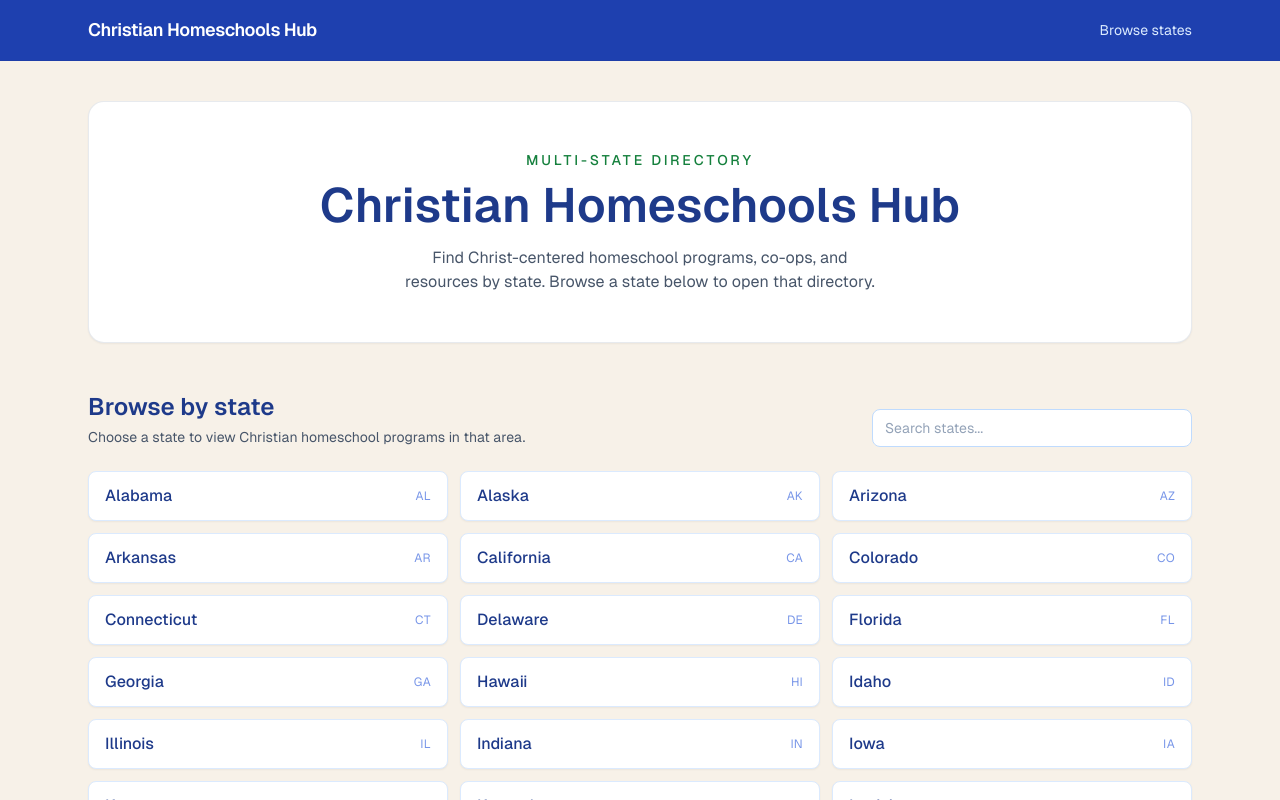
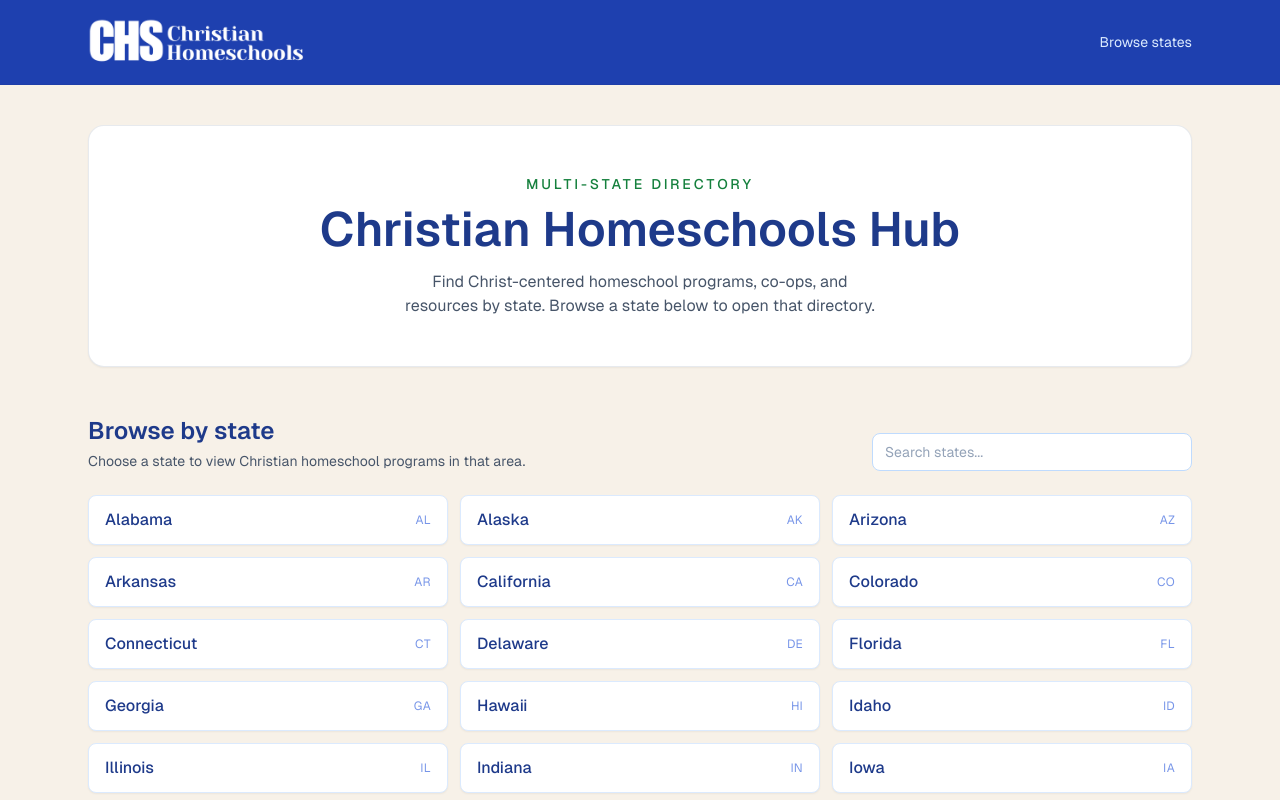
Before and after one commit to elopez8090/homeschool-hub, a Next.js app: page / in a window 1280 px wide. Shown: the top 800 px of the page. Built offline with nearby package versions, Linux system fonts and the light colour scheme.

Commit message:
Add logo and fix upgrade button visibility

```diff
--- a/app/[state]/[id]/page.tsx
+++ b/app/[state]/[id]/page.tsx
@@ -100,7 +100,6 @@ export default async function ProgramPage({ params }: ProgramPageProps) {
         </a>
       </section>
 
-      {!isFeaturedActive(program) || !isEsaActive(program) ? (
       <section className="rounded-xl border border-amber-200 bg-amber-50/70 px-6 py-6">
         <h2 className="text-lg font-semibold text-blue-900">
           Program owner upgrades
@@ -108,26 +107,31 @@ export default async function ProgramPage({ params }: ProgramPageProps) {
         <p className="mt-1 text-sm text-slate-600">
           Increase visibility with a monthly featured listing or ESA badge.
         </p>
+        {program.featured === false || program.esa_verified === false ? (
           <div className="mt-4 flex flex-wrap gap-3">
-            {!isFeaturedActive(program) ? (
+            {program.featured === false && (
               <Link
                 href={`/${params.state}/${params.id}/upgrade`}
                 className="inline-flex rounded-lg bg-emerald-700 px-4 py-2 text-sm font-semibold text-white hover:bg-emerald-800"
               >
                 Upgrade to Featured · {UPGRADE_PLANS.featured.priceLabel}
               </Link>
-            ) : null}
-            {!isEsaActive(program) ? (
+            )}
+            {program.esa_verified === false && (
               <Link
                 href={`/${params.state}/${params.id}/upgrade`}
                 className="inline-flex rounded-lg bg-blue-700 px-4 py-2 text-sm font-semibold text-white hover:bg-blue-800"
               >
                 Get ESA Badge · {UPGRADE_PLANS.esa.priceLabel}
               </Link>
-            ) : null}
+            )}
           </div>
+        ) : (
+          <p className="mt-4 text-sm font-medium text-emerald-800">
+            All upgrades active
+          </p>
+        )}
       </section>
-      ) : null}
     </div>
   );
 }
--- a/app/[state]/[id]/upgrade/page.tsx
+++ b/app/[state]/[id]/upgrade/page.tsx
@@ -55,8 +55,8 @@ export default async function UpgradePage({ params }: UpgradePageProps) {
 
       <UpgradePlans
         program={program}
-        featuredActive={isFeaturedActive(program)}
-        esaActive={isEsaActive(program)}
+        featuredActive={program.featured === true}
+        esaActive={program.esa_verified === true}
       />
     </div>
   );
--- a/app/layout.tsx
+++ b/app/layout.tsx
@@ -1,5 +1,6 @@
 import type { Metadata } from "next";
 import localFont from "next/font/local";
+import Image from "next/image";
 import Link from "next/link";
 import "./globals.css";
 
@@ -33,9 +34,19 @@ export default function RootLayout({
       >
         <div className="flex min-h-screen flex-col font-[family-name:var(--font-geist-sans)]">
           <header className="border-b border-blue-900/20 bg-blue-800 text-white">
-            <div className="mx-auto flex max-w-6xl items-center justify-between px-4 py-4 sm:px-6">
-              <Link href="/" className="text-lg font-semibold tracking-tight">
-                Christian Homeschools Hub
+            <div className="mx-auto flex max-w-6xl items-center justify-between gap-4 px-4 py-3 sm:px-6">
+              <Link
+                href="/"
+                className="inline-flex shrink-0 items-center opacity-100 transition-opacity hover:opacity-80"
+              >
+                <Image
+                  src="/christianhs_logo1.png"
+                  alt="Christian Homeschools Hub"
+                  width={512}
+                  height={140}
+                  className="h-[60px] w-auto"
+                  priority
+                />
               </Link>
               <nav className="text-sm text-blue-100">
                 <Link href="/" className="hover:text-white">
--- a/components/UpgradePlans.tsx
+++ b/components/UpgradePlans.tsx
@@ -63,35 +63,45 @@ export default function UpgradePlans({
         </p>
       ) : null}
 
-      <div className="grid gap-6 md:grid-cols-2">
+      {featuredActive && esaActive ? (
+        <p className="rounded-xl border border-emerald-200 bg-emerald-50 px-4 py-3 text-sm font-medium text-emerald-800">
+          All upgrades active
+        </p>
+      ) : (
+        <div
+          className={`grid gap-6 ${
+            !featuredActive && !esaActive ? "md:grid-cols-2" : ""
+          }`}
+        >
+          {featuredActive === false && (
             <PricingCard
               plan={UPGRADE_PLANS.featured}
-          active={featuredActive}
               busy={busy === "featured"}
               disabled={Boolean(busy)}
               onStart={() => startCheckout("featured")}
             />
+          )}
+          {esaActive === false && (
             <PricingCard
               plan={UPGRADE_PLANS.esa}
-          active={esaActive}
               busy={busy === "esa"}
               disabled={Boolean(busy)}
               onStart={() => startCheckout("esa")}
             />
+          )}
         </div>
+      )}
     </div>
   );
 }
 
 function PricingCard({
   plan,
-  active,
   busy,
   disabled,
   onStart,
 }: {
   plan: (typeof UPGRADE_PLANS)[UpgradeType];
-  active: boolean;
   busy: boolean;
   disabled: boolean;
   onStart: () => void;
@@ -121,11 +131,6 @@ function PricingCard({
           </li>
         ))}
       </ul>
-      {active ? (
-        <p className="mt-6 rounded-lg bg-emerald-50 px-4 py-3 text-center text-sm font-medium text-emerald-800">
-          Already active on this listing
-        </p>
-      ) : (
       <button
         type="button"
         onClick={onStart}
@@ -139,7 +144,6 @@ function PricingCard({
       >
         {busy ? "Redirecting to Stripe..." : `Get Started — ${plan.priceLabel}`}
       </button>
-      )}
     </article>
   );
 }
```
Also changed, not shown: public/christianhs_logo1.png (added). Lines whose indentation alone changed are shown as unchanged.
